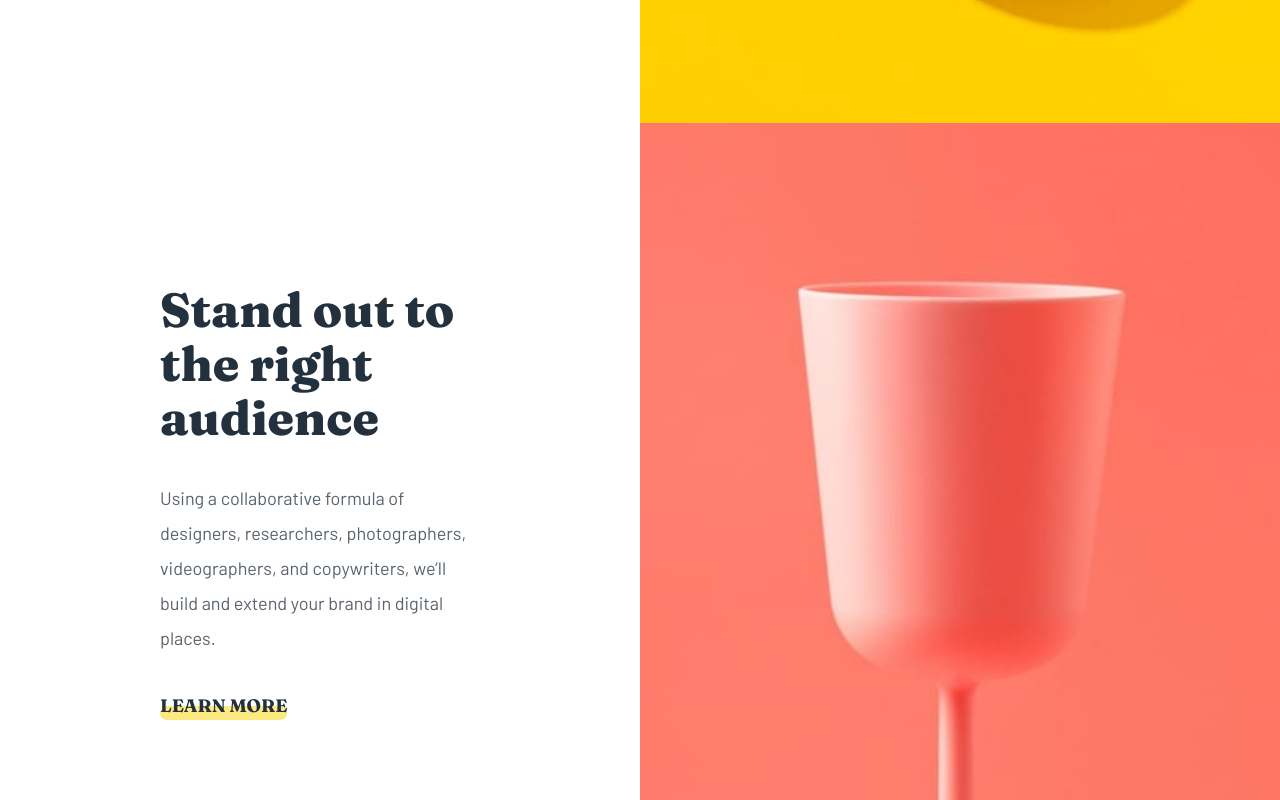
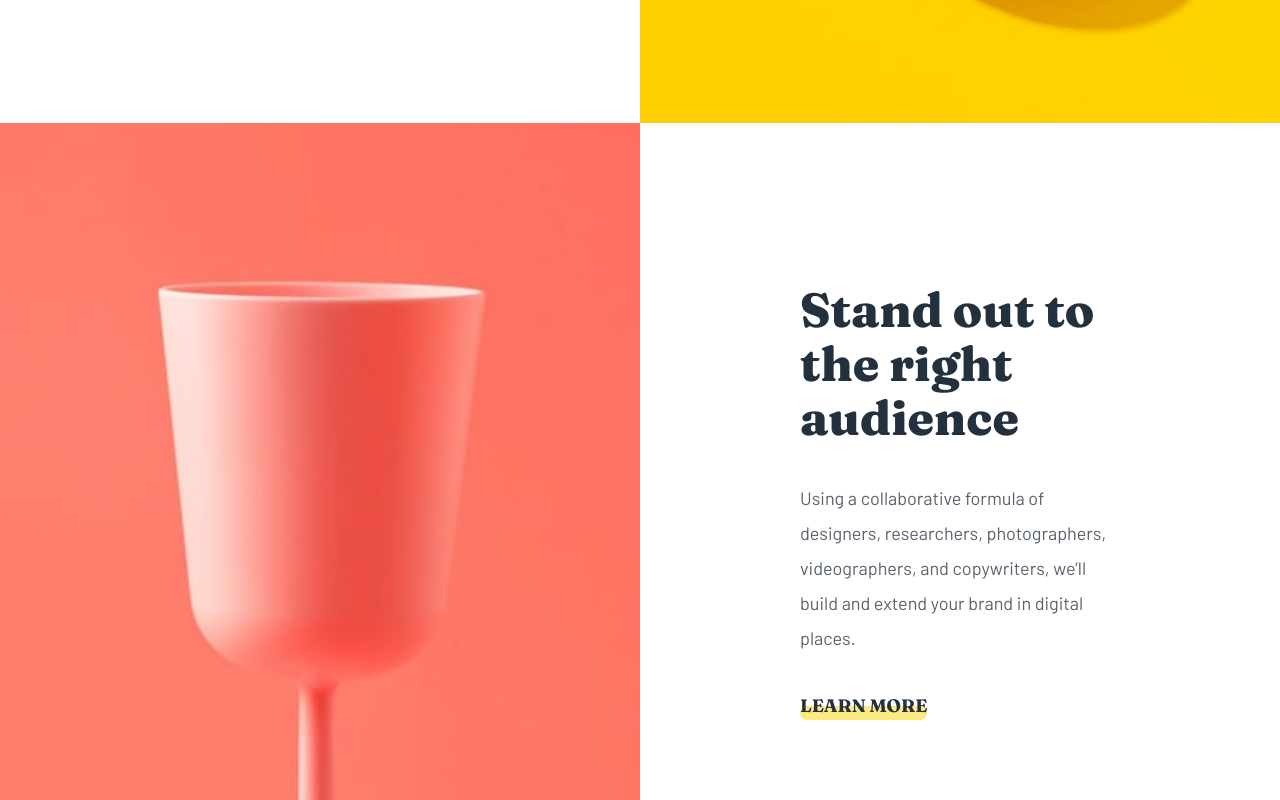
Before and after one commit to aatmaneoulmouden/agency-landing-page, a React (Vite) app: page / in a window 1280 px wide. Shown: the part 1380-2180 px from the top of the page. Built offline with nearby package versions, Linux system fonts and the light colour scheme.

Commit message:
Fix the order issue

```diff
--- a/src/components/src/SingleFeature.jsx
+++ b/src/components/src/SingleFeature.jsx
@@ -8,7 +8,10 @@ const SingleFeature = (props) => {
 
   return (
     <div className="feature grid grid-cols-2">
-      <div className={`p-40 flex flex-col gap-9 order-${textOrder}`}>
+      <div
+        className="p-40 flex flex-col gap-9"
+        style={{ order: `${textOrder}` }}
+      >
         <h2 className="text-5xl font-extrabold font-fraunces leading-[54px] text-neutral-very-dark-desaturated-blue">
           {title}
         </h2>
@@ -22,10 +25,12 @@ const SingleFeature = (props) => {
           Learn more
         </a>
       </div>
-      <div
-        className={`order-${imageOrder}`}
-      >
-        <img src={`./desktop/${image}.jpg`} alt={title} className="w-full h-full object-cover" />
+      <div style={{ order: `${imageOrder}` }}>
+        <img
+          src={`./desktop/${image}.jpg`}
+          alt={title}
+          className="w-full h-full object-cover"
+        />
       </div>
     </div>
   );
```
